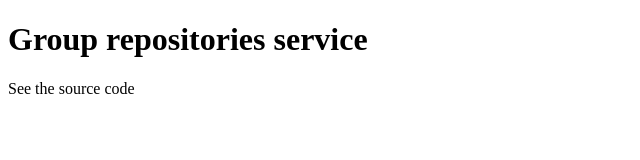
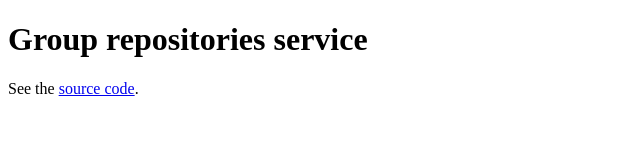
Before and after one commit to w3c/groups-server, a website: page docs/index.html in a window 1280 px wide. Shown: the full height of the page, 0-640 px from the left. Drawn offline with Linux system fonts and the light colour scheme.

Commit message:
Add a link to the source code

```diff
--- a/docs/index.html
+++ b/docs/index.html
@@ -9,7 +9,7 @@
 <body>
   <h1>Group repositories service</h1>
   <p>
-    See the source code
+    See the <a href='https://github.com/w3c/groups-server'>source code</a>.
   </p>
 </body>
 </html>
```
